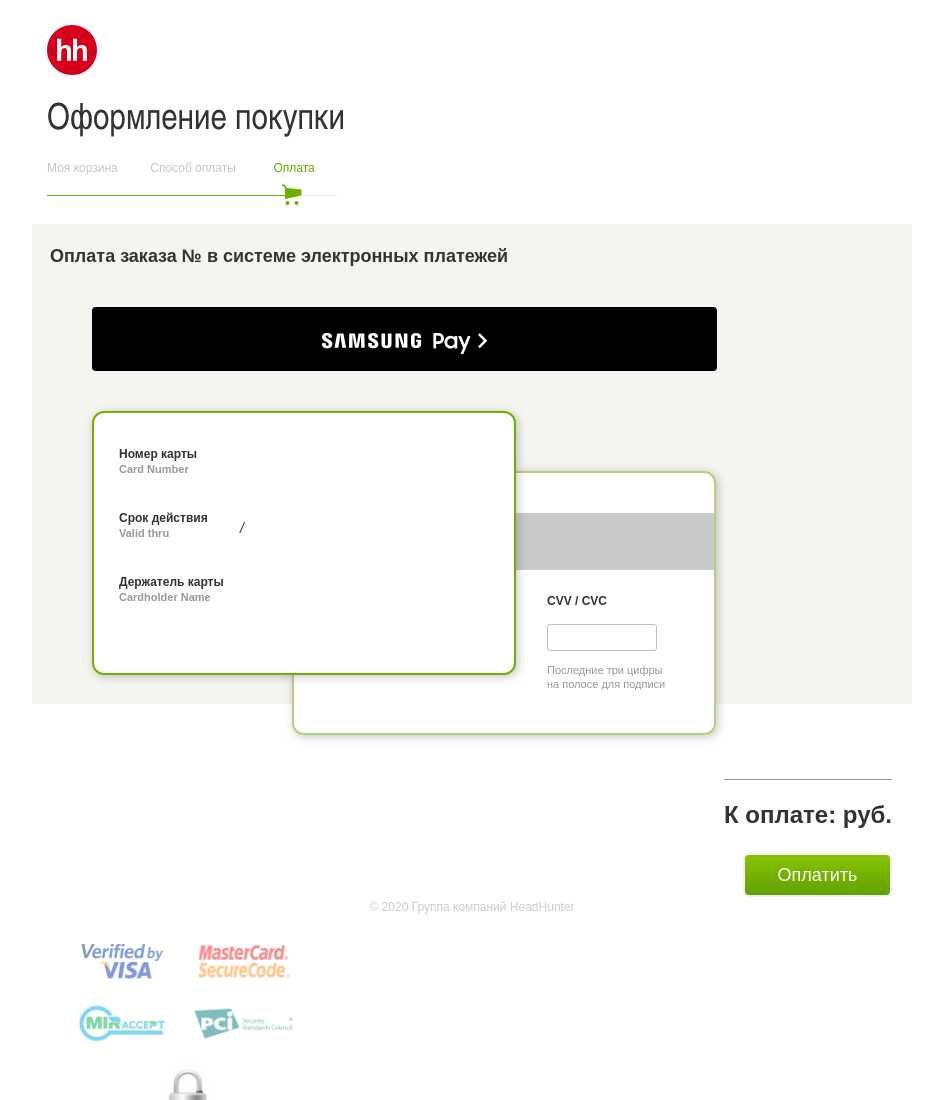
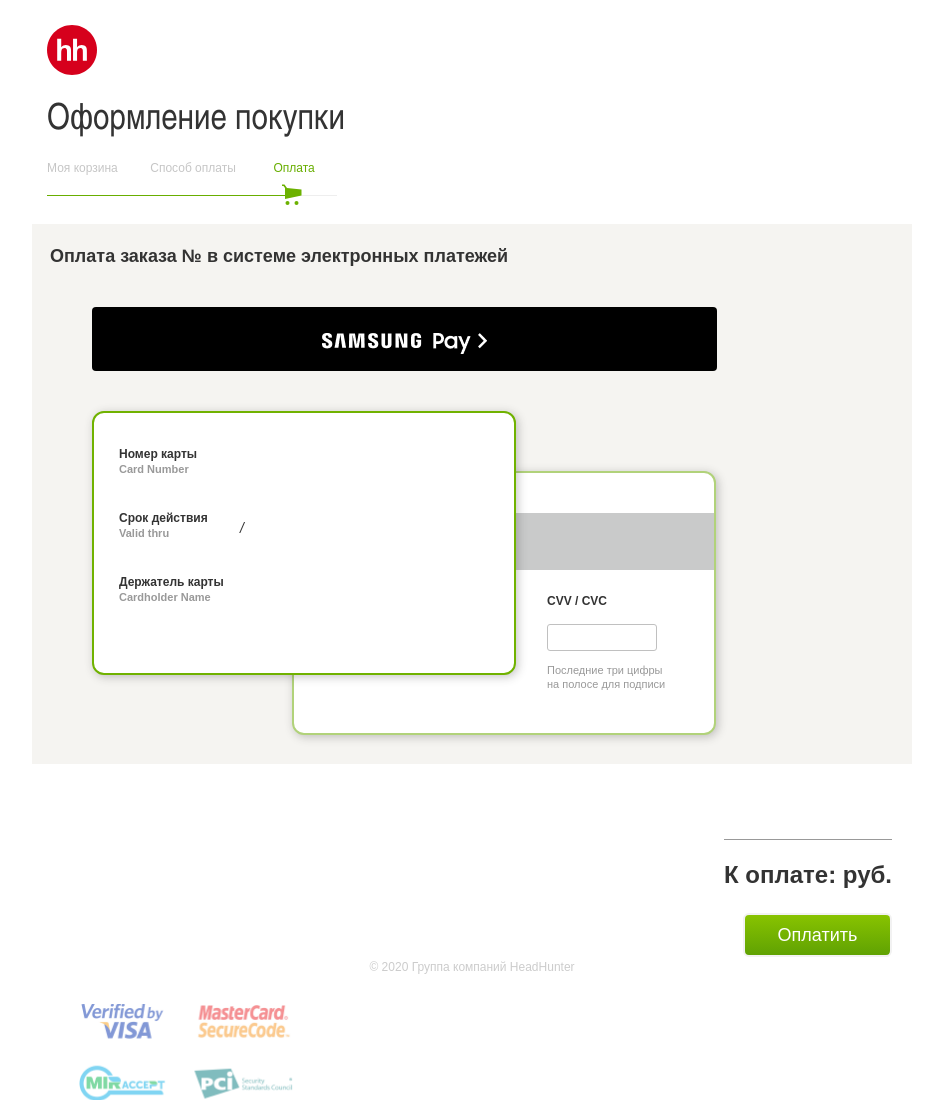
Before and after one commit to easlanov/assist, a website built with webpack: page src/986142/3_1.html in a window 1280 px wide. Shown: the top 1100 px of the page, without its empty margins (128-1071 px from the left). Built offline with nearby package versions, Linux system fonts and the light colour scheme; files whose address does not match are found by name.

Commit message:
HH-126211 increase min-height

```diff
--- a/src/986142/styles/hh_card.css
+++ b/src/986142/styles/hh_card.css
@@ -1,7 +1,7 @@
 /* v. 27.11.2014.1 */
 #all p, span, #all label, #all input, #all select {display:block; float:left; margin:0; padding:0;}
 .CVC span { line-height: 14px; }
-#all {border:0; background:#f5f4f1; padding:0; width:880px; min-height:480px; display:block; float:left; clear:left}
+#all {border:0; background:#f5f4f1; padding:0; width:880px; min-height:540px; display:block; float:left; clear:left}
 #OrderInfo {display:block; border:0; text-indent:18px; font-size:18px; font-weight:bold; margin-top:22px}
 #CardBlock, #CardBlockBack {
    border:2px solid #70b200; width:420px; height:260px; border-radius:12px;
```
